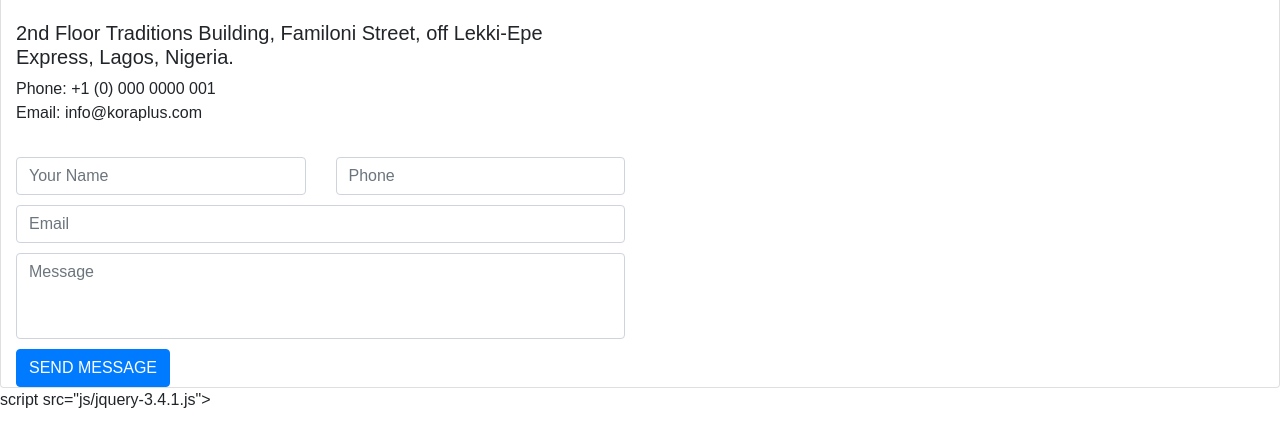
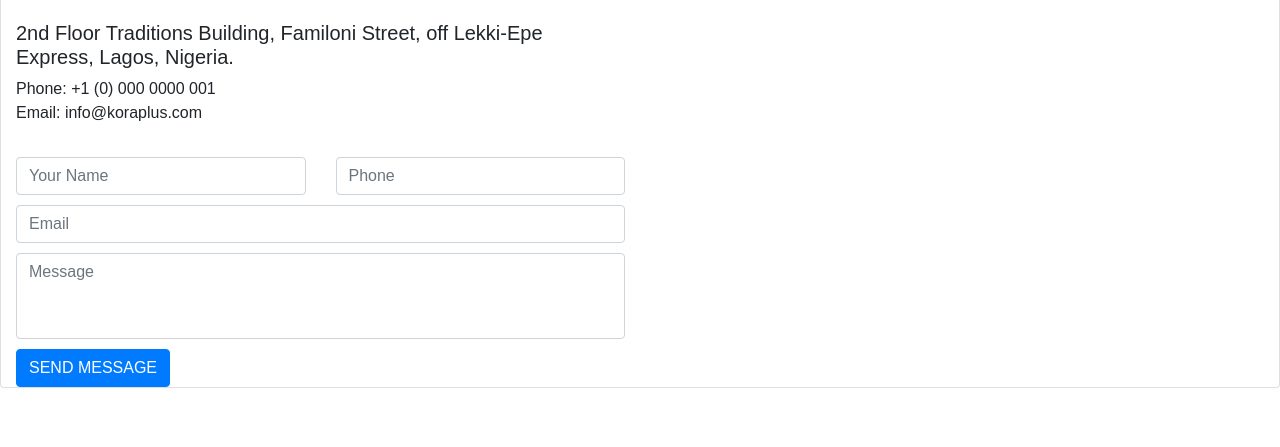
Before and after one commit to akinadeniyi/xylo, a website: page contact.html in a window 1280 px wide. Shown: the part 189-636 px from the top of the page. Drawn offline with Linux system fonts and the light colour scheme.

Commit message:
developing

```diff
--- a/contact.html
+++ b/contact.html
@@ -89,7 +89,7 @@
                 </div>
             </div>
 
-script src="js/jquery-3.4.1.js"></script>
+<script src="js/jquery-3.4.1.js"></script>
 <script src="js/main.js"></script>
 <script src="js/popper.min.js"></script>
 <script src="js/bootstrap.min.js"></script>
```
